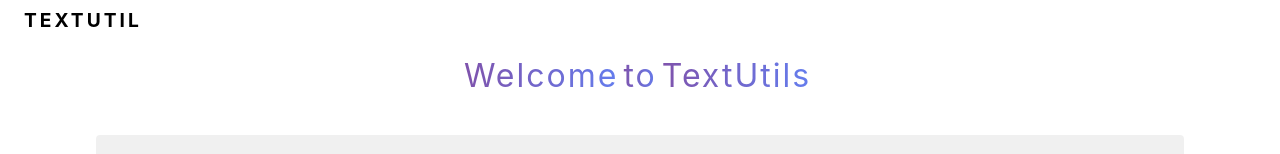
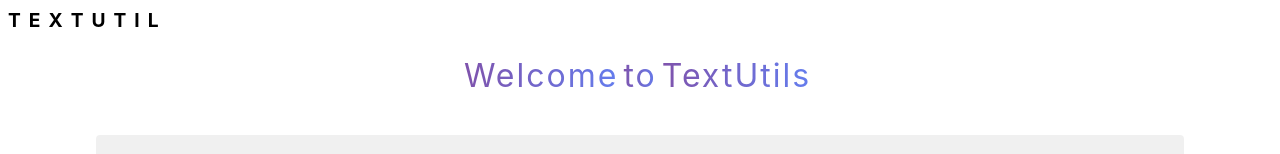
Before and after one commit to partha7978/text-utils, a React (Create React App) app: page / in a window 1280 px wide. Shown: the top 154 px of the page. Built offline with nearby package versions, Linux system fonts and the light colour scheme.

Commit message:
adding animation to logo and fixing some animation issue

```diff
--- a/src/App.js
+++ b/src/App.js
@@ -6,8 +6,8 @@
 function App() {
   return (
     <>
-      <NavBar />
-      <AnimatedText text="Welcome to TextUtils" />
+      <NavBar logoName="TEXTUTIL"/>
+      <AnimatedText text="Welcome to TextUtils"/>
       <TextArea label="Enter text here" />
     </>
   );
--- a/src/components/AnimatedText/AnimatedText.css
+++ b/src/components/AnimatedText/AnimatedText.css
@@ -16,6 +16,7 @@
     font-weight: 400;
     margin: 0;
     letter-spacing: 2px;
+    user-select: none;
 }
 
 @media only screen and (max-width: 700px) {
--- a/src/components/AnimatedText/AnimatedText.js
+++ b/src/components/AnimatedText/AnimatedText.js
@@ -3,8 +3,8 @@
 import './AnimatedText.css'
 
 export default function AnimatedText({text}) {
+    //?for framer motion
     const words = text.split(" ");
-
     // Variants for Container of words.
       const container = {
         hidden: { opacity: 0 },
@@ -36,6 +36,7 @@
           },
         },
       };
+    //?for framer motion
 
   return (
     <motion.div
--- a/src/components/NavBar/NavBar.css
+++ b/src/components/NavBar/NavBar.css
@@ -5,15 +5,15 @@
     align-items: center;
     margin: 0;
 }
-.navBar ul {
+.navBar .navBarUl {
     margin: 0;
     padding: 0;
     width: 100%;
     padding: 0.5rem;
 }
-.navBar ul li {
+.navBar .navBarUl .navBarLi {
     list-style: none;
-    margin: 0 1rem;
+    margin-right: 5px;
     font-size:1.2rem;
     font-weight: 700;
     letter-spacing: 3px;
--- a/src/components/NavBar/NavBar.js
+++ b/src/components/NavBar/NavBar.js
@@ -1,14 +1,62 @@
 import React from 'react'
 import './NavBar.css'
+import { motion } from "framer-motion";
 
-export default function NavBar() {
+export default function NavBar({logoName}) {
+
+
+  //?for framer motion
+  const words = logoName.split('');
+   // Variants for Container of words.
+   const container = {
+    hidden: { opacity: 0 },
+    visible: (i = 1) => ({
+      opacity: 1,
+      transition: { staggerChildren: 0.12, delayChildren: 0.44 * i },
+    }),
+  };
+
+// Variants for each word.
+  const child = {
+    visible: {
+      opacity: 1,
+      y: 0,
+      transition: {
+        type: "spring",
+        damping: 12,
+        stiffness: 100,
+      },
+    },
+    hidden: {
+      opacity: 0,
+      y: 20,
+      transition: {
+        type: "spring",
+        damping: 12,
+        stiffness: 100,
+      },
+    },
+  };
+  //?for framer motion
   return (
     <div className="navBar">
-      <ul>
-        <li>TextUtil
-        </li>
-        <li></li>
-      </ul>
+      <motion.ul
+        className="navBarUl"
+        style={{ overflow: "hidden", display: "flex", fontSize: "2rem" }}
+        variants={container}
+        initial="hidden"
+        animate="visible"
+      >
+       {words.map((word, index) => (
+      <motion.li
+        className="navBarLi"
+        variants={child}
+        key={index}
+      >
+        {word}
+      </motion.li>
+      ))}
+      </motion.ul>
     </div>
   )
 }
```
